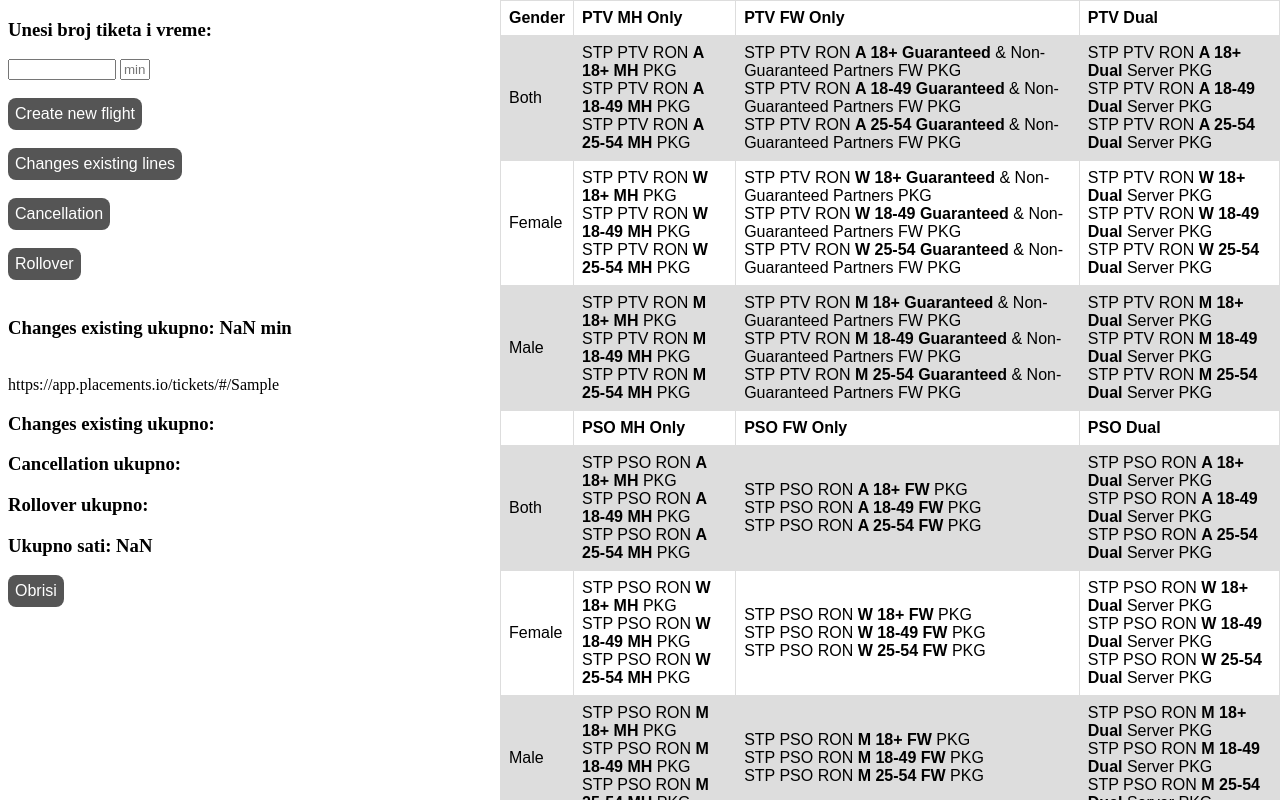
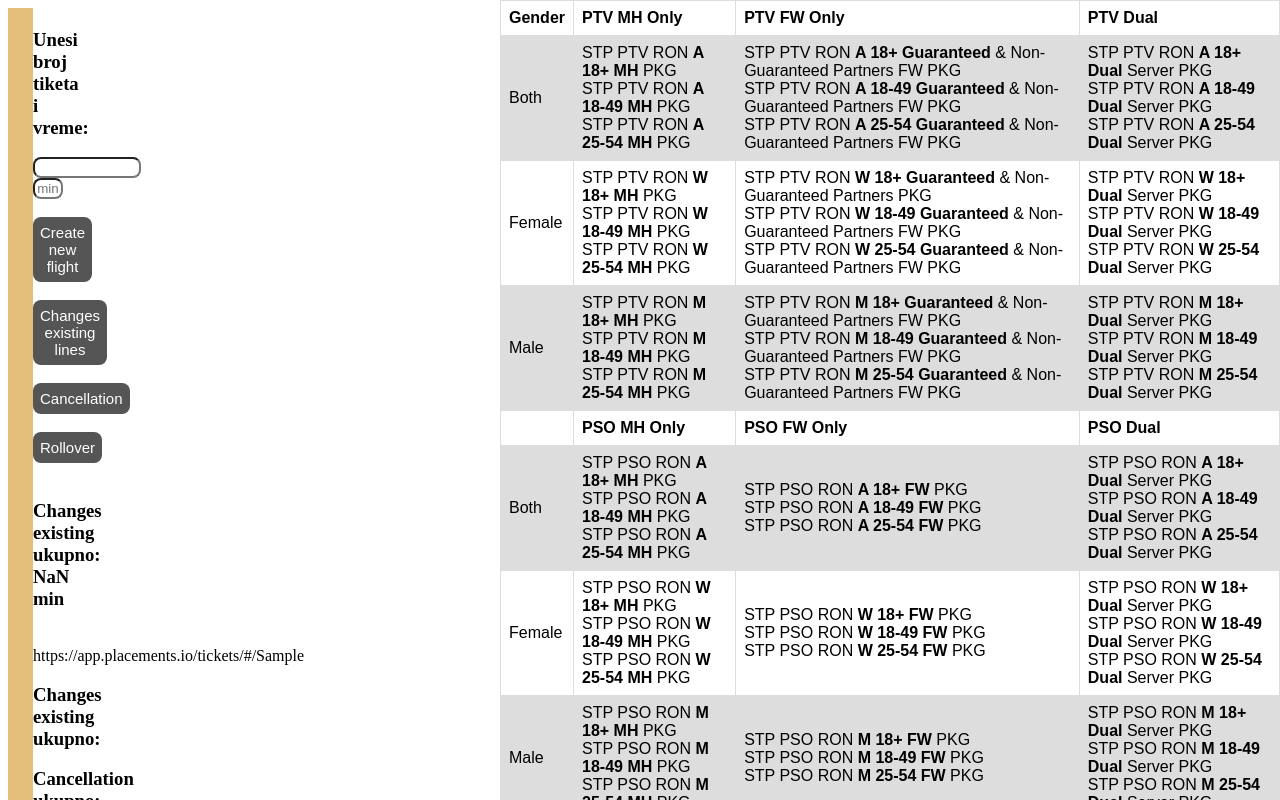
Before and after one commit to Cadjavi/posao-test, a plain HTML site: page index.html in a window 1280 px wide. Both pictures are taken after typing "Sample", "Sample" into the empty fields and a click on the button "Create new flight". Shown: the top 800 px of the page. Drawn offline with Linux system fonts and the light colour scheme.

Commit message:
finnal rev2

```diff
--- a/index.html
+++ b/index.html
@@ -14,6 +14,7 @@
     <title></title>
   </head>
   <body>
+    <div class="sve">
       <h3>Unesi broj tiketa i vreme:</h3>
       <input type="text" id="tiketInput" class="tiketInput" />
       <input
@@ -47,7 +48,7 @@
 
       <h3 id="ukupnoSati">Ukupno sati:</h3>
       <button onclick="obrisi()">Obrisi</button>
-
+    </div>
     <table>
       <tr>
         <th>Gender</th>
--- a/script.js
+++ b/script.js
@@ -43,25 +43,23 @@ const testFun = (staradi) => {
   tiketInput.value = ''
   vremeInput.value = ''
 
-  ukupnoVreme = (vreme[0] + vreme[1] + vreme[2] + vreme[3]) / 60
-  ukupnoSati.innerText = `Ukupno sati: ${ukupnoVreme.toFixed(2)}`
+  ukupnoVremeMin = (vreme[0] + vreme[1] + vreme[2] + vreme[3])
+  ukupnoVremeSati = ukupnoVremeMin /60
+  ukupnoSati.innerText = `Ukupno sati: ${(ukupnoVremeSati.toFixed(2))} h ili ${ukupnoVremeMin} min`
 }
 
 const obrisi = () => {
   const provera = confirm(
     'Jesi li siguran da zelis da obrises odradjene tikete?'
   )
-  CnfList.innerHTML = ''
-  CelList.innerHTML = ''
-  CncList.innerHTML = ''
-  RolList.innerHTML = ''
-  CnfVreme.innerHTML = 'Create new flight ukupno:'
-  CelVreme.innerHTML = 'Changes existing ukupno:'
-  CncVreme.innerHTML = 'Cancellation ukupno:'
-  RolVreme.innerHTML = 'Rollover ukupno:'
-  ukupnoSati.innerText = ''
+  window.location.reload();
 }
 
-
+// function copyToClipboard() {
+//   const copyText = CnfList.value
+//   navigator.clipboard.writeText(copyText).then(() => {
+//     alert('Kopirano')
+//   })
+// }
 
 //https://app.placements.io/tickets/#/75500
--- a/style.css
+++ b/style.css
@@ -18,7 +18,7 @@ button {
   text-align: center;
   text-decoration: none;
   display: inline-block;
-  font-size: 16px;
+  font-size: 15px;
   border-radius: 8px;
 }
 
@@ -50,3 +50,20 @@ th {
 tr:nth-child(even) {
   background-color: #dddddd;
 }
+
+input[type='text']:focus {
+  background-color: lightblue;
+}
+
+input {
+  border-radius: 8px;
+  text-align: center;
+}
+
+.sve {
+  background-color: rgb(228, 191, 123);
+  padding-left: 25px;
+  padding-top: 2px;
+  padding-bottom: 8px;
+  margin-right: 1600px;
+}
```
Lines whose indentation alone changed are shown as unchanged.
